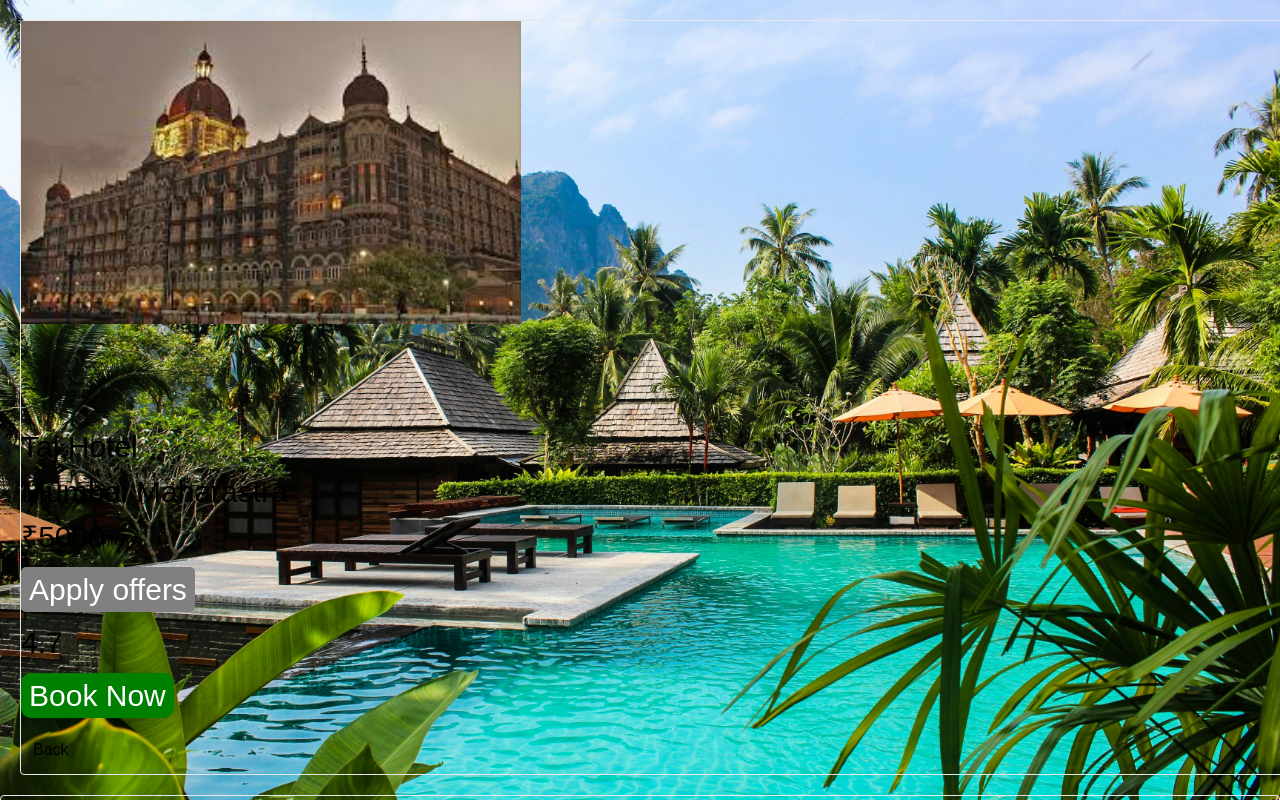
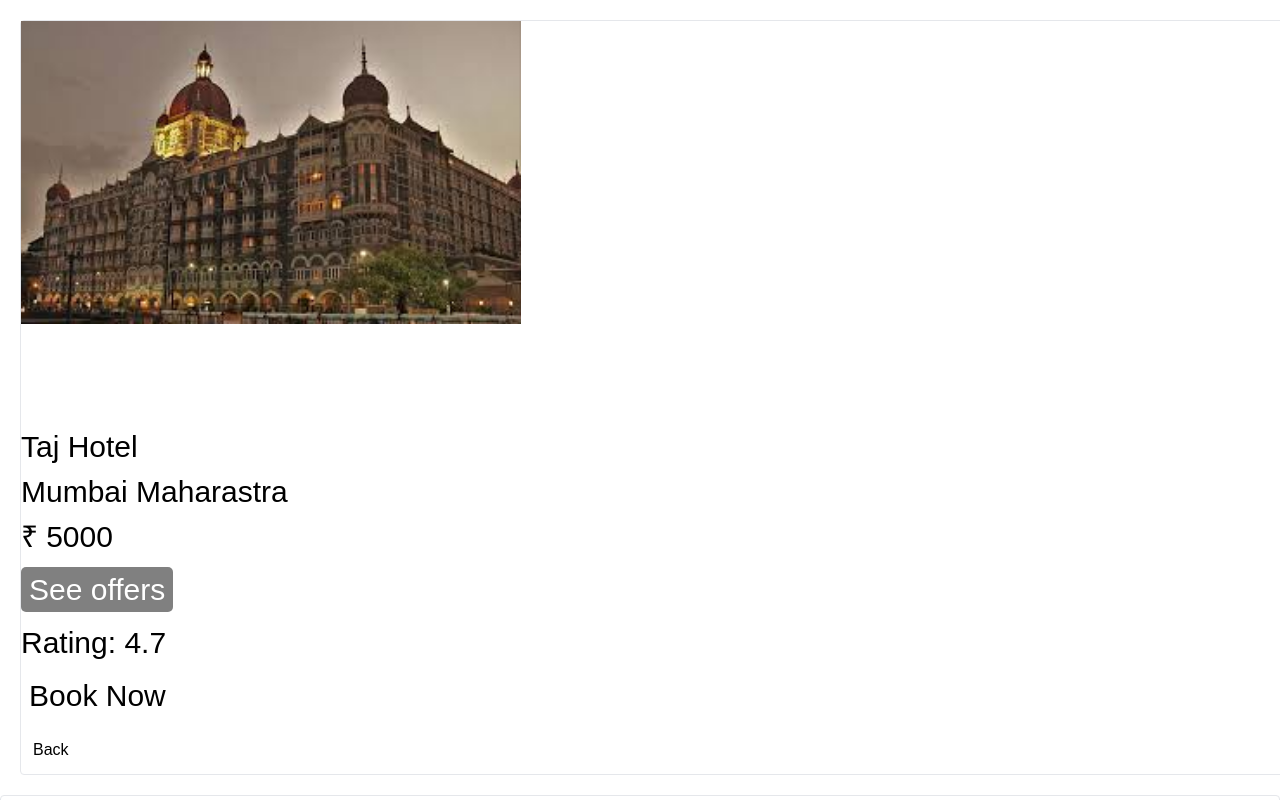
Before and after one commit to WathodkarSneha384/hotelBooking, a React (Create React App) app: page /detail/c1 in a window 1280 px wide. Shown: the top 800 px of the page. Built offline with nearby package versions, Linux system fonts and the light colour scheme.

Commit message:
added discounted functionality

```diff
--- /dev/null
+++ b/src/Style/login_register copy.css
@@ -0,0 +1,12 @@
+/* login_register.css */
+
+
+body {
+    background: url('../asset/Hero_banner_img.jpg'); /* Update the path as per your project structure */
+    background-size: cover;
+    background-position: center;
+    background-repeat: no-repeat;
+    height: 100vh;
+    margin: 0;
+    font-family: Arial, sans-serif;
+}
--- a/src/Style/login_register.css
+++ b/src/Style/login_register.css
@@ -1,11 +1 @@
 /* login_register.css */
-
-body {
-    background: url('../asset/Hero_banner_img.jpg');
-    background-size: cover;
-    background-position: center;
-    background-repeat: no-repeat;
-    height: 100vh;
-    margin: 0;
-    font-family: Arial, sans-serif;
-}
--- a/src/components/BodyComponent.jsx/HotelCard.jsx
+++ b/src/components/BodyComponent.jsx/HotelCard.jsx
@@ -9,11 +9,11 @@ const HotelCard = ({ hotel }) => {
       />
       <div className="card-body">
         <h4 className="card-title">{hotel.name} </h4>
-        <h5 className="card-subtitle">
+        <h5 className="card-title">
           {hotel.city} in {hotel.state}
         </h5>
-        <h5 className="card-lsattitle">&#8377;{hotel.price}</h5>
-        <h5 className="card-lsattitle"> {hotel.rating}</h5>
+        <h5 className="card-title">Price: &#8377;{hotel.price}</h5>
+        <h5 className="card-title">Rating: {hotel.rating}</h5>
       </div>
       <div>
         <h2
--- a/src/components/BodyComponent.jsx/HotelDetail.jsx
+++ b/src/components/BodyComponent.jsx/HotelDetail.jsx
@@ -1,13 +1,15 @@
-import { useParams } from "react-router-dom";
+import { useLocation, useParams } from "react-router-dom";
 import hotels from "../../database/hotel_card_data";
 import { Link } from "react-router-dom";
 import Review from "../review/Review";
-import { useState } from "react";
+import { useMemo, useState } from "react";
 
 const HotelDetail = () => {
   const { cards_id } = useParams();
-  const hotelData = hotels.find((cards) => cards.id == cards_id);
+  const hotelData = hotels.find((cards) => cards.id === cards_id);
   const [hotel, setHotel] = useState(hotelData);
+  const location = useLocation();
+  const discount = location?.state?.discount || 0;
 
   const handleBookNow = () => {
     alert("Hotel Booking Confirmed");
@@ -24,6 +26,12 @@ const HotelDetail = () => {
     setHotel(updated);
   };
 
+  // const discountdPrice = useMemo(() => {
+  //   return hotel.price - (hotel.price * discount) / 100;
+  // }, [hotel, discount]);
+
+  const discountdPrice = hotel.price - (hotel.price * discount) / 100;
+
   return (
     <div>
       <div className="d-flex justify-content-evenly m-5 container border rounded">
@@ -35,8 +43,23 @@ const HotelDetail = () => {
           <h3>
             {hotel.city} {hotel.state}
           </h3>
-          <h5>&#8377;{hotel.price} </h5>
-          <Link to={"/offers"}>
+          <h5>
+            <span className="pr-2">&#8377;</span>
+
+            {discount ? (
+              <>
+                <span style={{ textDecoration: "line-through", color: "#F00" }}>
+                  {hotel.price}
+                </span>
+                <span className="pl-2">{discountdPrice}</span>
+                <div className="">{discount} % discount applied</div>
+              </>
+            ) : (
+              hotel.price
+            )}
+          </h5>
+
+          <Link to={"/offers"} state={{ hotelId: cards_id }}>
             <button
               className="button btn btn-sm px-2 my-2 "
               style={{
@@ -45,26 +68,25 @@ const HotelDetail = () => {
                 borderRadius: " 5px",
               }}
             >
-              Apply offers
+              See offers
             </button>
           </Link>
-          <h3>{hotel.rating}</h3>
+
+          <h3>Rating: {hotel.rating}</h3>
+
           <button
             onClick={handleBookNow}
-            className="btn btn-lg px-2 my-2 "
-            style={{
-              background: "green",
-              color: "white",
-              borderRadius: " 10px",
-            }}
+            className="btn btn-md btn-success px-2 my-2 "
           >
             Book Now
           </button>
         </div>
-        <div>
-          <button className="btn btn-outline-success mt-3 m-3"><a href="/">Back</a></button>
-        </div>
+
+        <Link to={"/"}>
+          <button className="btn btn-outline-success mt-3 m-3">Back</button>
+        </Link>
       </div>
+
       <div
         className="container border rounded mb-4 mt-4"
         style={{ textAlign: "center" }}
--- a/src/components/Home.jsx
+++ b/src/components/Home.jsx
@@ -9,7 +9,8 @@ function Home() {
         <div className="logo">
           Unwind <span>HOTEL BOOKING</span>
         </div>
-        <ul className="nav-links">
+        <div className="links">
+          <ul className="nav-links ">
             <li>
               <a href="#">Home</a>
             </li>
@@ -17,27 +18,13 @@ function Home() {
               <a href="footer">About</a>
             </li>
             <li>
-            <a href="#">Rooms</a>
-          </li>
-          <li>
-            <a href="#">Resto & Bar</a>
-          </li>
-          <li>
-            <a href="#">Blog</a>
-          </li>
-          <li>
               <a href="footer">Contact</a>
-          </li>
-          <li>
-            <a href="offers">Offers</a>
-          </li>
-          <li>
-            <a href="review">Reviews</a>
             </li>
             <li>
               <a href="login_register">Login</a>
             </li>
           </ul>
+        </div>
       </nav>
     </div>
     </>
--- a/src/components/specialoffers/Offer.jsx
+++ b/src/components/specialoffers/Offer.jsx
@@ -1,9 +1,12 @@
-import { useNavigate } from "react-router-dom";
+import { useLocation, useNavigate } from "react-router-dom";
 
 const Offer = ({ offer }) => {
   const navigate = useNavigate();
-  const handleAplyButton = () => {
-    navigate(-1);
+  const location = useLocation();
+  const hotelId = location.state.hotelId;
+
+  const handleAplyButton = (value) => {
+    navigate("/detail/" + hotelId, { state: { discount: value } });
   };
 
   return (
@@ -20,12 +23,12 @@ const Offer = ({ offer }) => {
         <h4>{offer.offername}</h4>
       </div>
       <div className="card-body">
-        <h4 className="card-title">{offer.discount}</h4>
+        <h4 className="card-title">{offer.discount} % off</h4>
         <h6 className="card-subtitle">{offer.offerTime}</h6>
         <button
           className="button  mt-2"
           style={{ background: "#2f4f4f", color: "white" }}
-          onClick={handleAplyButton}
+          onClick={() => handleAplyButton(offer?.discount)}
         >
           Apply
         </button>
--- a/src/components/specialoffers/OfferList.jsx
+++ b/src/components/specialoffers/OfferList.jsx
@@ -1,8 +1,8 @@
-import offersCard from "../../database/offers/OfferCards";
+import offersData from "../../database/offers_data";
 import Offer from "./Offer";
 
 export const OfferList = () => {
-  const SpecialOffersList = offersCard.map((newoffer) => (
+  const SpecialOffersList = offersData.map((newoffer) => (
     <div key={newoffer.id} className="col">
       <Offer offer={newoffer} />
     </div>
--- a/src/database/hotel_card_data.js
+++ b/src/database/hotel_card_data.js
@@ -1,5 +1,3 @@
-import { Children } from "react";
-
 const hotels = [
   {
     id: "c1",
@@ -7,6 +5,7 @@ const hotels = [
     city: "Mumbai",
     state: "Maharastra",
     price: 5000,
+    discount:50,
     rating: "4.7",
     address: "Apollo Bandar, Colaba, Mumbai, Maharashtra 400001",
     phone: "022 6665 3366",
--- a/src/database/offers/OfferCards.js
+++ b/src/database/offers_data.js
@@ -1,39 +1,40 @@
-const offersCard = [
+const offersData = [
   {
     id: 1,
     offername: "Welcome-Offer",
-    discount: "50%-off",
-    offerTime: "This offer is applicable before 31st April 2025.",
+    discount: 50,
+    offerTime: "This offer is applicable before 31st Dec 2025.",
   },
   {
     id: 2,
-    offername: "Holi-Special",
-    discount: "40%-off",
-    offerTime: "This offer is applicable before 20st Holi 2025.",
+    offername: "First User-Special",
+    discount: 40,
+    offerTime: "This offer is applicable before 20st Oct 2025.",
   },
   {
     id: 3,
     offername: "Summer-Offer",
-    discount: "40%-off",
+    discount: 40,
     offerTime: "This offer is applicable before 31st May 2025.",
   },
   {
     id: 4,
     offername: "ICICI-Credit-Card",
-    discount: "10%-off",
+    discount: 10,
     offerTime: "This offer is applicable before 31st Dec 2025.",
   },
   {
     id: 5,
     offername: "SBI-Credit-Card",
-    discount: "10%-off",
+    discount: 10,
     offerTime: "This offer is applicable before 31st Dec 2025.",
   },
   {
     id: 6,
     offername: "One-Card",
-    discount: "10%-off",
+    discount: 10,
     offerTime: "This offer is applicable before 31st Dec 2025.",
   },
 ];
-export default offersCard;
+
+export default offersData;
```
Lines whose indentation alone changed are shown as unchanged.
